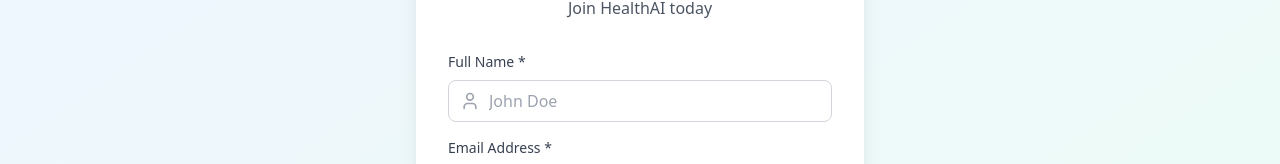
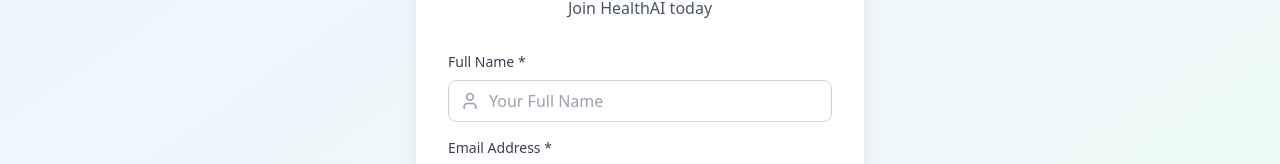
Before and after one commit to ShivGupta12234/ai-health-prediction-application, a React (Vite) app in the folder frontend/: page /register in a window 1280 px wide. Shown: the part 272-436 px from the top of the page. Built offline with nearby package versions, Linux system fonts and the light colour scheme; no server answers.

Commit message:
Added the new Feature related frontend components

```diff
--- a/frontend/src/pages/Register.jsx
+++ b/frontend/src/pages/Register.jsx
@@ -137,7 +137,7 @@
                   value={formData.name}
                   onChange={handleChange}
                   className="input-field pl-10"
-                  placeholder="John Doe"
+                  placeholder="Your Full Name"
                 />
               </div>
             </div>
```
